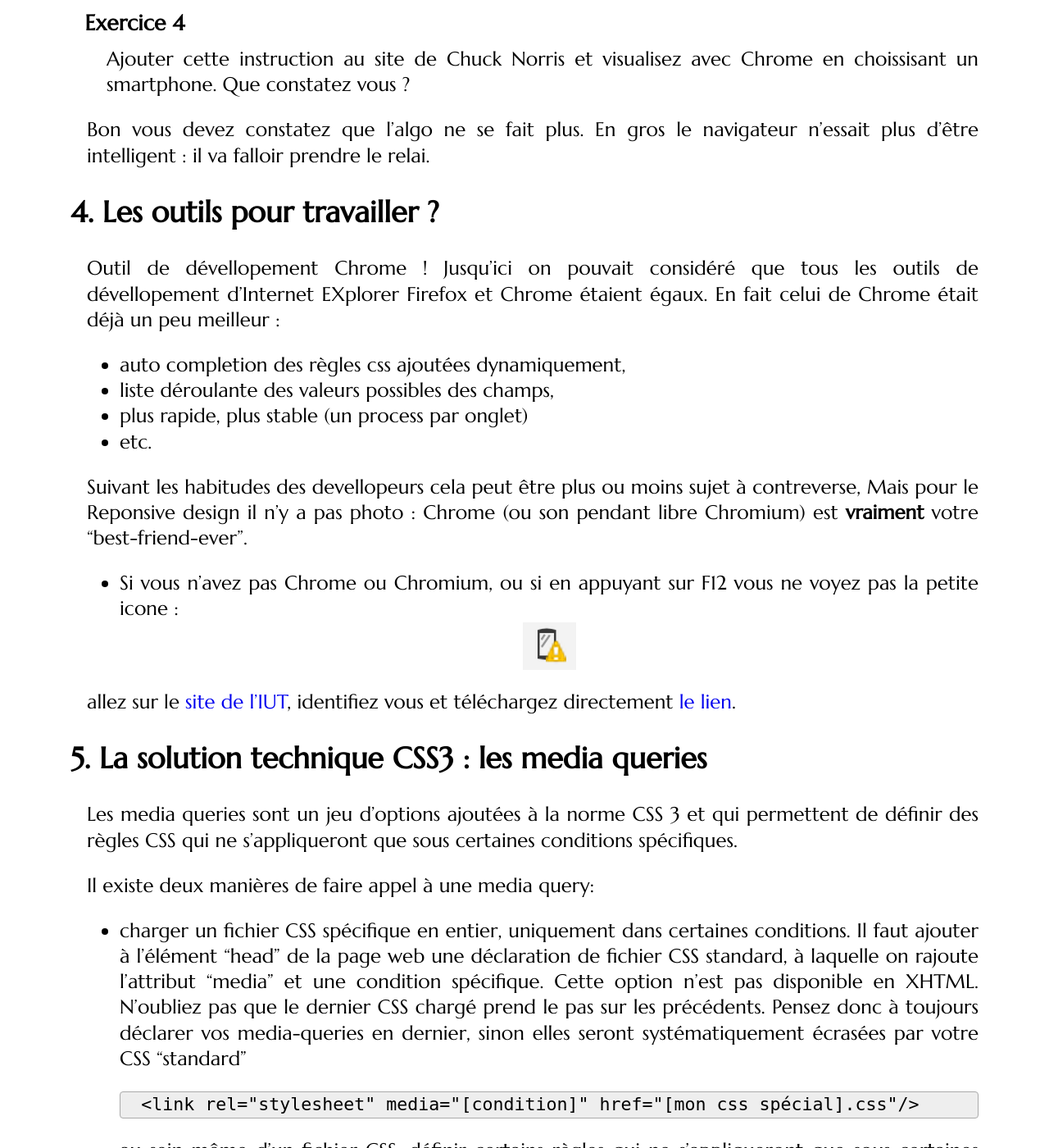
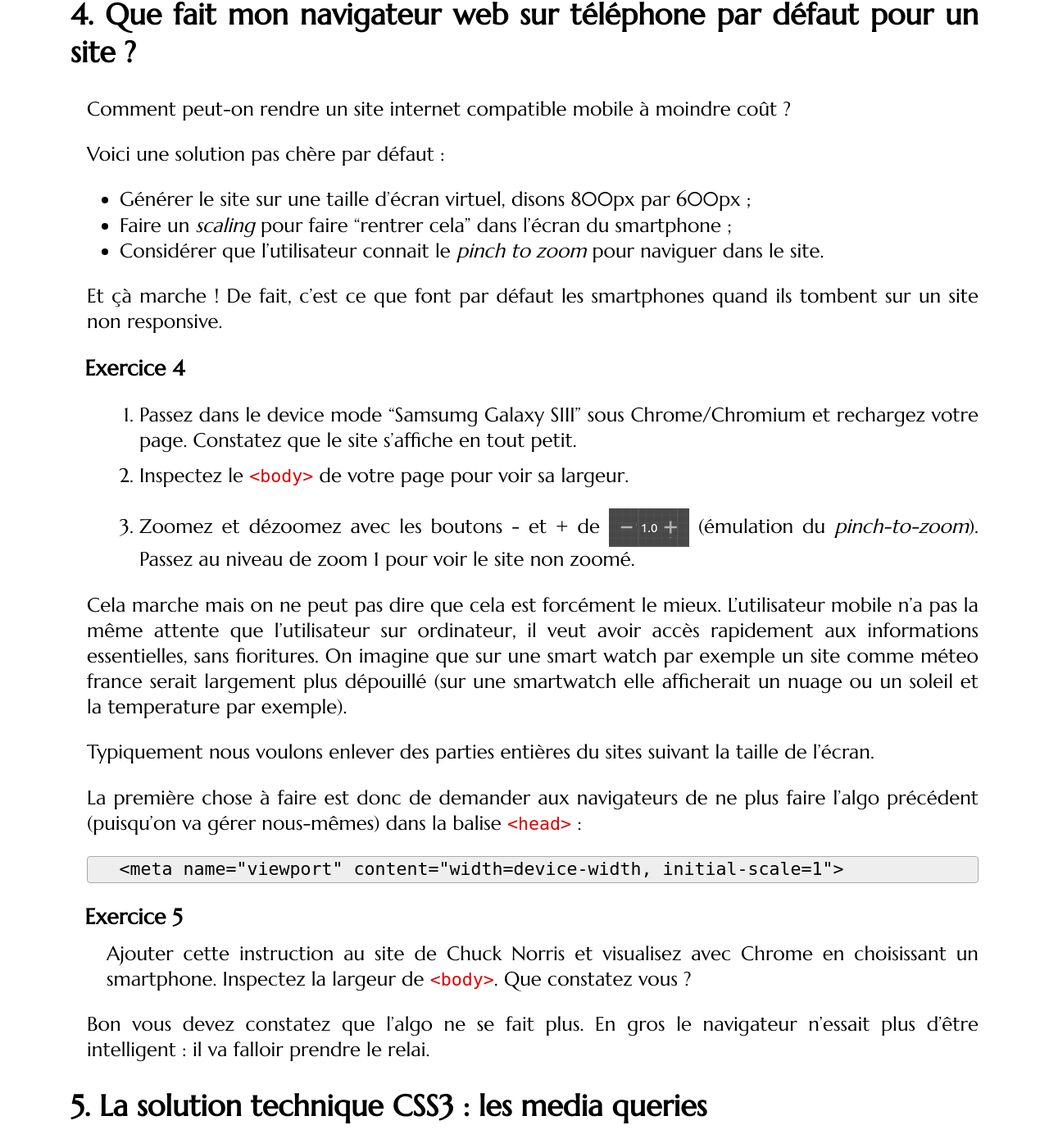
Before and after one commit to romainlebreton/R1.02-DeveloppementInterfacesWeb, a Jekyll site: the page built from tutorials/tutorial5.md, in a window 1280 px wide and 1400 px high, scrolled down 4604 px. Shown: the whole window at 82% size. Built offline with Jekyll 4.4.1, drawn with Linux system fonts in a browser that asks for light colours; some web fonts are replaced; comment, search, counter and statistics services are not loaded; some of the changed text lies outside the part shown.

Commit message:
update tut5

```diff
--- a/tutorials/tutorial5.md
+++ b/tutorials/tutorial5.md
@@ -4,10 +4,56 @@
 layout: tutorial
 ---
 
+<!--
+
+Proposition de style cible où on veut les amener :
+
+body {
+    margin:auto;
+    width:100%;
+    max-width:768px;
+}
+
+article {
+    width:400px;
+    min-width:200px;
+    max-width:600px;
+    flex-shrink:2;
+    flex-grow:3;
+}
+
+aside {
+    width:200px;
+    min-width:150px;
+    max-width:300px;
+    flex-shrink:1;
+    flex-grow:1;
+}
+
+@media(max-width:768px) {
+    table, #table {
+	display:none;
+    }
+}
+
+@media(max-width:480px) {
+    main {
+	flex-direction:column;
+    }
+    article, aside {
+	width:100%;
+	max-width:480px;
+    }
+}
+
+-->
+
 ## Introduction
 
-Les smarthpones, les tablettes et tous les appareils de la mobilité demandent de repenser le web d'aujourd'hui. Concevoir un site ou une application Web s'adressant à tous ces
-médias n'est pas une tache triviale. Voici un aperçu des nombreuses solutions existantes :
+Les smartphones, les tablettes et tous les appareils de la mobilité demandent de
+repenser le web d'aujourd'hui. Concevoir un site ou une application Web
+s'adressant à tous ces médias n'est pas une tache triviale. Voici un aperçu des
+nombreuses solutions existantes :
 
 * Une solution en pur CSS. En effet, le CSS est le langage de base pour la mise
   en page des pages Web. Il est donc en constante évolution (CSS3 en cours
@@ -197,94 +243,141 @@
 des cas précis. Nous verrons dans la prochaine section comment cela est possible
 en CSS3.
 
+
+## Les outils pour travailler ?
+
+Outil de dévellopement Chrome !  Jusqu'ici on pouvait considéré que tous les
+outils de dévellopement d'Internet Explorer / Firefox / Chrome étaient égaux.
+
+En fait celui de Chrome était déjà un peu meilleur :
+
+  * auto completion des règles CSS ajoutées dynamiquement,
+  * liste déroulante des valeurs possibles des champs,
+  * plus rapide, plus stable (un process par onglet)
+  * etc.
+
+Suivant les habitudes des développeurs cela peut être plus ou moins sujet à
+contreverse. Mais pour le Reponsive design il n'y a pas photo : Chrome (ou son
+pendant libre Chromium) est <strong>vraiment</strong> votre "best-friend-ever".
+
+**Attention :** Si vous n'avez pas Chrome ou Chromium, ou si en appuyant sur F12
+vous ne voyez pas la petite icone :
+
+<img src="{{site.baseurl}}/assets/phone-responsive.png" alt="Outil opur mobile"
+style="margin: 0 auto;display: block;">
+
+allez sur le [site de l'IUT](https://iutdepinfo.iutmontp.univ-montp2.fr/),
+identifiez vous et téléchargez directement
+[le lien](https://infolimon.iutmontp.univ-montp2.fr/public/windows/chrome-win32.zip).
+
+Veuillez alors choisir dans *Device*, l'appareil *Samsung Galaxy SIII*.
+
 ## Que fait mon navigateur web sur téléphone par défaut pour un site ?
 
+Comment peut-on rendre un site internet compatible mobile à moindre coût ?
 
+Voici une solution pas chère par défaut :
 
-Comment peut on à moindre coût rendre tous les sites internets compatibles mobile ?
+ * Générer le site sur une taille d'écran virtuel, disons 800px par 600px ;
+ * Faire un *scaling* pour faire "rentrer cela" dans l'écran du smartphone ;
+   <!-- Tu veux dire avoir des tailles relatives partout qui ont étés étudiées pour 800x600 ? -->
+ * Considérer que l'utilisateur connait le *pinch to zoom* pour naviguer dans le site.
 
+<!--
 
-Ue solution pas chère est faite par défaut :
+OK, d'après mes tests avec le device mode, le comportement par défaut est
+bien de générer le site pour 960px de largeur puis de le scaler
 
- * Générer le site sur un écran viruel 800 par 600
- * Faire un scalling pour faire "rentrer cela" dans l'écran du smartphone
- * Considérer que l'utilisateur connait le pinch to zoom pour naviguer dans le site.
+As-tu des références sur cela ?
 
- Et çà marche !
+Attention, si on touche au page scale des device mode alors il faut modifier la
+page puis la recharger pour retrouver le comportement par défaut.
+
+-->
+
+Et çà marche ! De fait, c'est ce que font par défaut les smartphones quand ils
+tombent sur un site non responsive.
+
+<div class="exercise">
+
+1. Passez dans le device mode "Samsumg Galaxy SIII" sous Chrome/Chromium et
+rechargez votre page. Constatez que le site s'affiche en tout petit.
+1. Inspectez le `<body>` de votre page pour voir sa largeur.
+
+   <!-- largeur : 980 px sur mon PC -->
+
+1. Zoomez et dézoomez avec les boutons - et + de <img
+src="{{site.baseurl}}/assets/zoom-button.png" alt="Bouton pour le zoom"
+style="vertical-align:middle"> (émulation du *pinch-to-zoom*). Passez au niveau
+de zoom 1 pour voir le site non zoomé.
+
+</div>
 
 Cela marche mais on ne peut pas dire que cela est forcément le mieux.
-L'utilisateur mobile n'a pas la même attente que l'utilisateur sur ordinateur, il veut avoir accès rapidement aux informations essentielles, sans fioritures.
-On imagine que sur une smart watch par exemple un site comme méteo france serait largement plus dépouillé (sur une smartwatch elle afficherait un nuage ou un soleil et la temperature par exemple).
+L'utilisateur mobile n'a pas la même attente que l'utilisateur sur ordinateur,
+il veut avoir accès rapidement aux informations essentielles, sans fioritures.
+On imagine que sur une smart watch par exemple un site comme méteo france serait
+largement plus dépouillé (sur une smartwatch elle afficherait un nuage ou un
+soleil et la temperature par exemple).
 
-Typiquement nous voulons enlever des parties entières du sites suivant la taille de l'écran.
+Typiquement nous voulons enlever des parties entières du sites suivant la taille
+de l'écran.
 
-
-La première chose à faire donc c'est de demander aux navigateurs de ne plus faire l'algo précédent (puisqu'on va gérer nous-mêmes) dnas la balise `<head>` :
+La première chose à faire est donc de demander aux navigateurs de ne plus faire
+l'algo précédent (puisqu'on va gérer nous-mêmes) dans la balise `<head>` :
 
 ~~~
  <meta name="viewport" content="width=device-width, initial-scale=1">
 ~~~
 {:.html}
+
+<!--
+C'est encore au stade de Working draft !!
+Mais çà marche sur chrome ...
+Référence :
+https://developer.mozilla.org/en-US/docs/Mozilla/Mobile/Viewport_meta_tag
+https://developer.mozilla.org/en-US/docs/Web/HTML/Element/meta#Attributes
+-->
+
 <div class="exercise">
-  Ajouter cette instruction au site de Chuck Norris et visualisez avec Chrome en choissisant un smartphone. Que constatez vous ?
+
+Ajouter cette instruction au site de Chuck Norris et visualisez avec Chrome en
+choisissant un smartphone. Inspectez la largeur de `<body>`. Que constatez vous
+?
+
 </div>
 
-
-Bon vous devez constatez que l'algo ne se fait plus. En gros le navigateur n'essait plus d'être intelligent : il va falloir prendre le relai.
-
-
-
-## Les outils pour travailler ?
-
-Outil de dévellopement Chrome !
-Jusqu'ici on pouvait considéré que tous les outils de dévellopement d'Internet EXplorer Firefox et Chrome étaient égaux.
-En fait celui de Chrome était déjà un peu meilleur :
-
-  * auto completion des règles css ajoutées dynamiquement,
-  * liste déroulante des valeurs possibles des champs,
-  * plus rapide, plus stable (un process par onglet)
-  * etc.
-
-Suivant les habitudes des devellopeurs cela peut être plus ou moins sujet à contreverse, Mais pour le Reponsive design il n'y a pas photo :
-Chrome (ou son pendant libre Chromium) est <strong>vraiment</strong> votre "best-friend-ever".
-
-* Si vous n'avez pas Chrome ou Chromium, ou si en appuyant sur F12 vous ne voyez pas la petite icone :
-<img src="{{site.baseurl}}/assets/phone-responsive.png" alt="Outil opur mobile" style="margin: 0 auto;display: block;">
-
-allez sur le [site de l'IUT](https://iutdepinfo.iutmontp.univ-montp2.fr/), identifiez vous et téléchargez directement [le lien](https://infolimon.iutmontp.univ-montp2.fr/public/windows/chrome-win32.zip).
-
-
+Bon vous devez constatez que l'algo ne se fait plus. En gros le navigateur
+n'essait plus d'être intelligent : il va falloir prendre le relai.
 
 ## La solution technique CSS3 :  les media queries
 
 Les
-media queries sont un jeu d'options ajoutées à la norme CSS 3 et qui permettent
+media queries sont un jeu d'options ajoutées à la norme CSS3 et qui permettent
 de définir des règles CSS qui ne s'appliqueront que sous certaines conditions
 spécifiques.
 
 Il existe deux manières de faire appel à une media query:
 
 * charger un fichier CSS spécifique en entier, uniquement dans certaines
-  conditions. Il faut ajouter à l'élément “head” de la page web une déclaration
-  de fichier CSS standard, à laquelle on rajoute l'attribut “media” et une
-  condition spécifique. Cette option n'est pas disponible en XHTML. N'oubliez
-  pas que le dernier CSS chargé prend le pas sur les précédents. Pensez donc à
-  toujours déclarer vos media-queries en dernier, sinon elles seront
-  systématiquement écrasées par votre CSS “standard”
+  conditions. Il faut ajouter à l'en-tête `<head>` de la page web une
+  déclaration de fichier CSS standard, à laquelle on rajoute l'attribut `media`
+  et une condition spécifique.
+  N'oubliez pas que le dernier CSS chargé prend le pas sur les
+  précédents. Pensez donc à toujours déclarer vos media-queries en dernier,
+  sinon elles seront systématiquement écrasées par votre CSS *“standard"*.
 
   ~~~
-  <link rel="stylesheet" media="[condition]" href="[mon css spécial].css"/>
+  <link rel="stylesheet" media="condition" href="mon_css_spécial.css"/>
   ~~~
   {:.html}
 
-* au sein même d'un fichier CSS, définir certains règles qui ne s'appliqueront
-  que sous certaines conditions
+* au sein même d'un fichier CSS, on peut définir certaines règles qui ne
+  s'appliqueront que sous certaines conditions :
 
   ~~~
-  @media ([ma condition]) {
-  	[mon sélecteur css] {
-      		[mes propriétés]: [mes valeurs];
-    	}
+  @media(ma_condition) {
+     ...
   }
   ~~~
   {:.css}
@@ -304,13 +397,17 @@
 * “not” (NON): la condition de base qui suit le not doit être fausse pour que la
   condition soit vraie
 
-Exemple : la règle media="(min-width: 500px) and (min-height: 800px)"
-Nous nous limiterons aux média queries sur la max-width
+**Exemple :** la règle `(min-width: 500px) and (min-height: 800px)` n'est
+vraie que si la largeur de l'affichage est supérieure (ou égale) à `500px` et la
+hauteur à `800px`.
+
+Nous nous limiterons aux média queries sur la `max-width`.
 
 <div class="exercise">
- 1. Ouvrez maintenant votre site de Chuck Norris avec Chrome en choisissant un téléphone (genre Galaxy S3) pour la visualisation).
- Constatez que le site s'affiche en tout petit.
- 1. Allez sur le site  Bootstrap .... constater les points de ruptures
+
+Allez sur le site Bootstrap et constatez les 2 points de ruptures. Aidez-vous du
+bouton *"media query"* <img src="{{site.baseurl}}/assets/media-query-icon.png"
+alt="Bouton pour découvrir les media-query" style="vertical-align:middle">.
 
 </div>
 
@@ -319,16 +416,22 @@
 
 Afin d'organiser notre media queries, on utilise en général 3 à 4 valeurs de largeur d'écrans, par exemple :
 
- `480px` (SmartHpone)
+ `480px` (Smartphone)
  `768px` (Tablette)
  `992px` (écran d'ordinateur "Standard")
  `1200px` (écran d'ordinateur "Large")
 
 <div class="exercise">
- 1. en dessous de 768px ne plus afficher la table de comparaison. (De toute façon s'il ne doit rester qu'un seul, ce sera Chuck Norris)
- 1. supprimer les marges latérales en dessous de 768px
- 1. en dessous de 480px faire en sorte qu"`<aside>` et `<article>` soit en ligne et plus en colonne
- 1. optionnel sur une smartwatch (width `168px`), n'affichez que les citations de Chuck Norris contenues dans le `<aside>`.
+ 1. en dessous de 768px ne plus afficher la table de comparaison (de toute façon
+    s'il ne doit rester qu'un seul, ce sera Chuck Norris).
+ 1. supprimer les marges latérales en dessous de 768px.
+    <!-- De quelle marge parles-tu ? De celle de body ? Comment fait pour que
+    cela soit compatible avec les exercices d'avant ?-->
+ 1. en dessous de 480px faire en sorte qu'`<aside>` et `<article>` soit en
+    colonne et plus en ligne.
+ 1. (Optionnel) Sur une smartwatch (width `168px`), n'affichez que les citations
+ de Chuck Norris contenues dans le `<aside>`.
+
 </div>
 
 
```
Also changed, not shown: assets/media-query-icon.png (added), assets/zoom-button.png (added).
